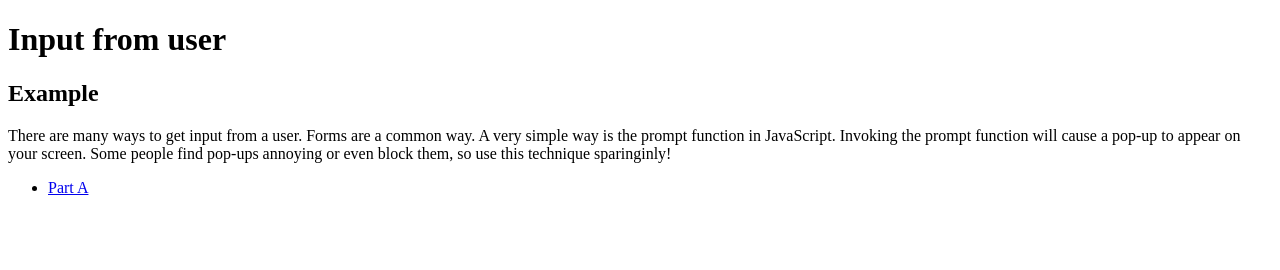
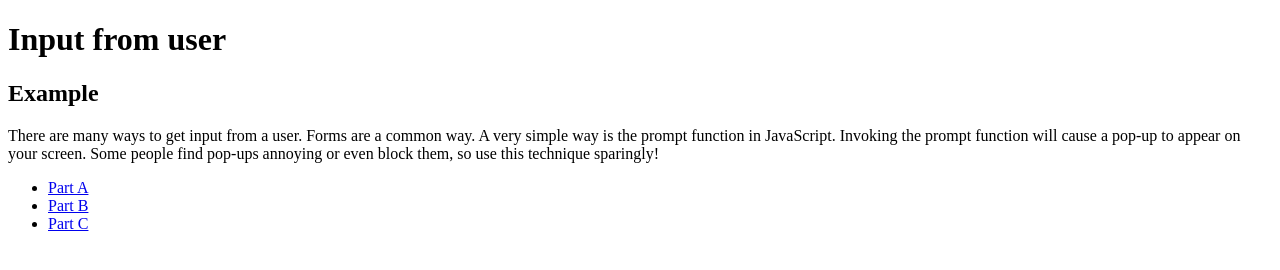
Before and after one commit to w821276/week-5-javascript-practice, a plain HTML site: page day-2.html in a window 1280 px wide. Drawn offline with Linux system fonts and the light colour scheme.

Commit message:
update links and typos

```diff
--- a/day-2.html
+++ b/day-2.html
@@ -10,12 +10,18 @@
 
   <h1>Input from user</h1>
   <h2>Example</h2>
-  <p>There are many ways to get input from a user. Forms are a common way. A very simple way is the prompt function in JavaScript. Invoking the prompt function will cause a pop-up to appear on your screen. Some people find pop-ups annoying or even block them, so use this technique sparinginly!</p>
+  <p>There are many ways to get input from a user. Forms are a common way. A very simple way is the prompt function in JavaScript. Invoking the prompt function will cause a pop-up to appear on your screen. Some people find pop-ups annoying or even block them, so use this technique sparingly!</p>
 
   <ul>
     <li>
       <a href="day-2a.html">Part A</a>
     </li>
+    <li>
+      <a href="day-2b.html">Part B</a>
+    </li>
+    <li>
+      <a href="day-2c.html">Part C</a>
+    </li>
   </ul>
 </body>
 </html>
```
Also changed, not shown: day-3.html (+1 -1 lines).
